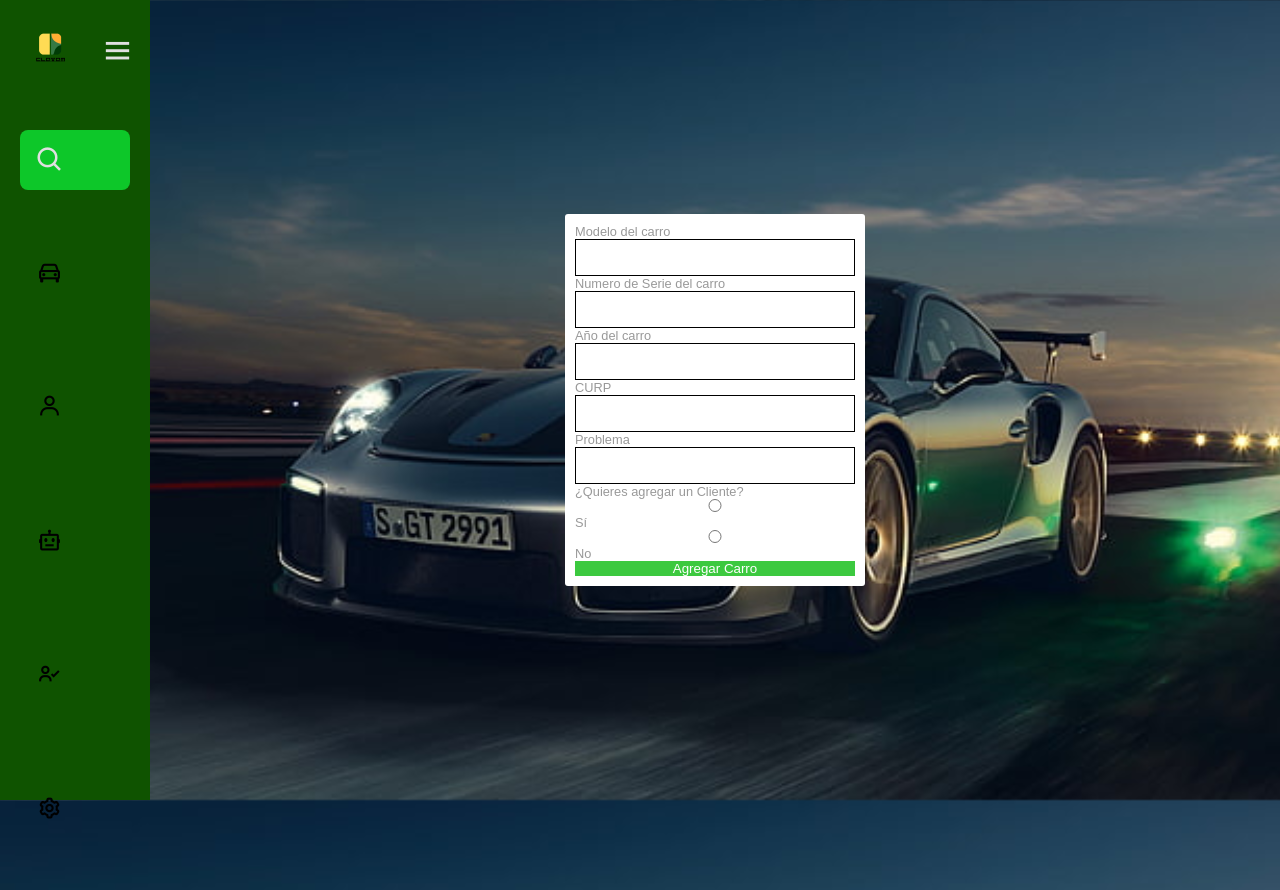
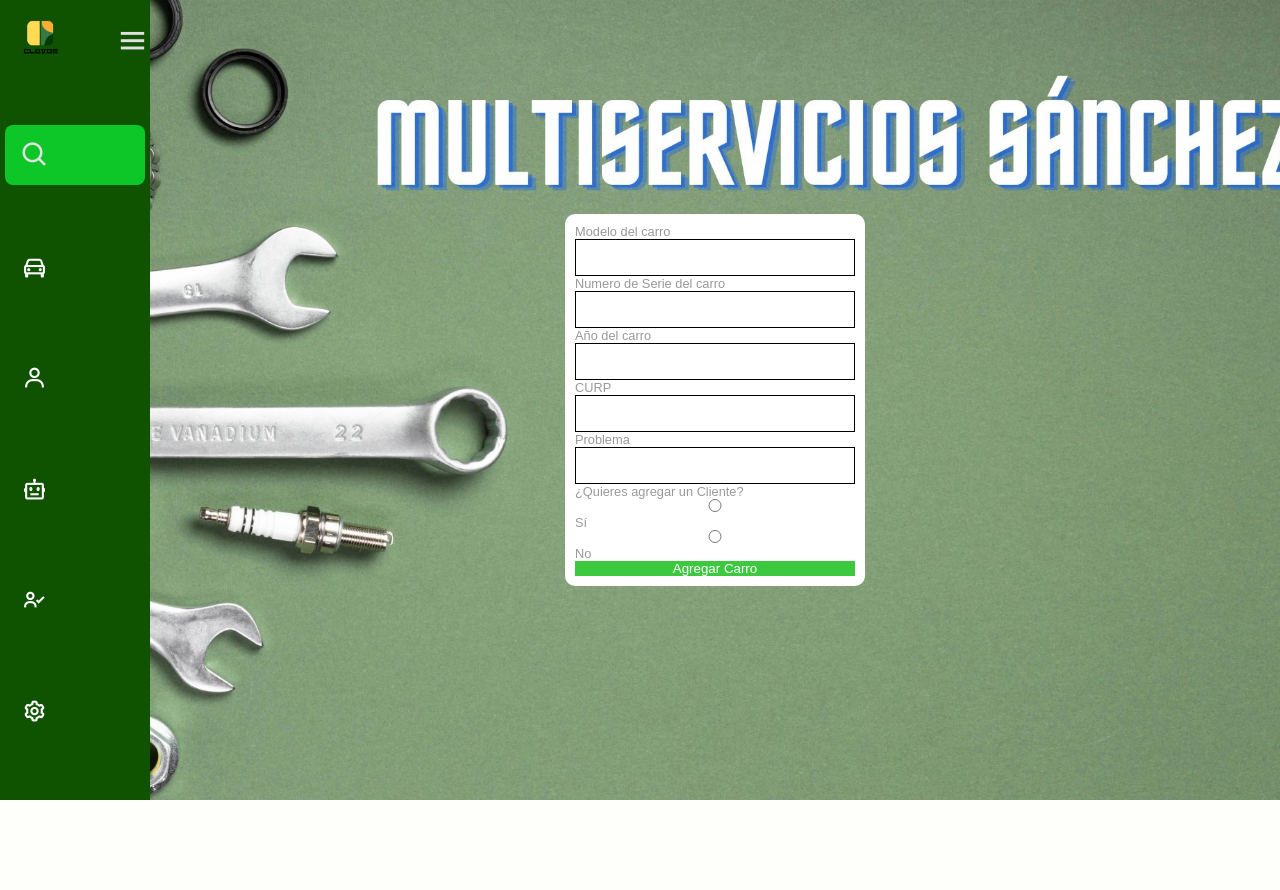
Before and after one commit to BladimirSanchez45/Inventario_Mecanico, a PHP site: page /carro.php in a window 1280 px wide. After the commit the page ends 800 px from the top, so only its background shows below. Run offline with PHP 8.4, Linux system fonts and the light colour scheme.

Commit message:
cambios pequeños

```diff
--- a/assets/css/estilos1.css
+++ b/assets/css/estilos1.css
@@ -20,7 +20,7 @@
 
 body {
 
-    background-image: url('../images/4k-porsche-911-gt2-rs-wallpaper-preview.jpg');
+    background-image: url('../images/Fondo-Inicio.jpg');
     background-size: cover;
     background-position: center;
     background-repeat: no-repeat;
@@ -35,7 +35,7 @@ body {
     max-width: 150px;
     height: 100vh;
     background: var(--bg-menu);
-    padding: 20px;
+    padding: 5px;
     transition: max-width .3s ease;
 }
 
@@ -51,7 +51,7 @@ body {
 }
 
 .top-menu .logo img {
-    width: 60px;
+    width: 70px;
     transition: width .3s ease;
 }
 
@@ -156,7 +156,7 @@ body {
 }
 
 .enlace a {
-    color: black;
+    color: white;
     text-decoration: none;
 }
 
--- a/carro.php
+++ b/carro.php
@@ -25,7 +25,7 @@
 
         form{
             background-color: white;
-            border-radius: 3px;
+            border-radius: 10px;
             color: #999;
             font-size: 0.8em;
             padding: 10px;
--- a/citas.php
+++ b/citas.php
@@ -26,7 +26,7 @@
 
         form{
             background-color: white;
-            border-radius: 3px;
+            border-radius: 10px;
             color: #999;
             font-size: 0.8em;
             padding: 10px;
--- a/usuarios.php
+++ b/usuarios.php
@@ -25,7 +25,7 @@
 
         form{
             background-color: white;
-            border-radius: 3px;
+            border-radius: 10px;
             color: #999;
             font-size: 0.8em;
             padding: 10px;
```
Also changed, not shown: assets/images/Fondo-Inicio.jpg (added), assets/images/Fondo-login.jpg (deleted), assets/images/porsche.jpg (renamed from assets/images/4k-porsche-911-gt2-rs-wallpaper-preview.jpg).
